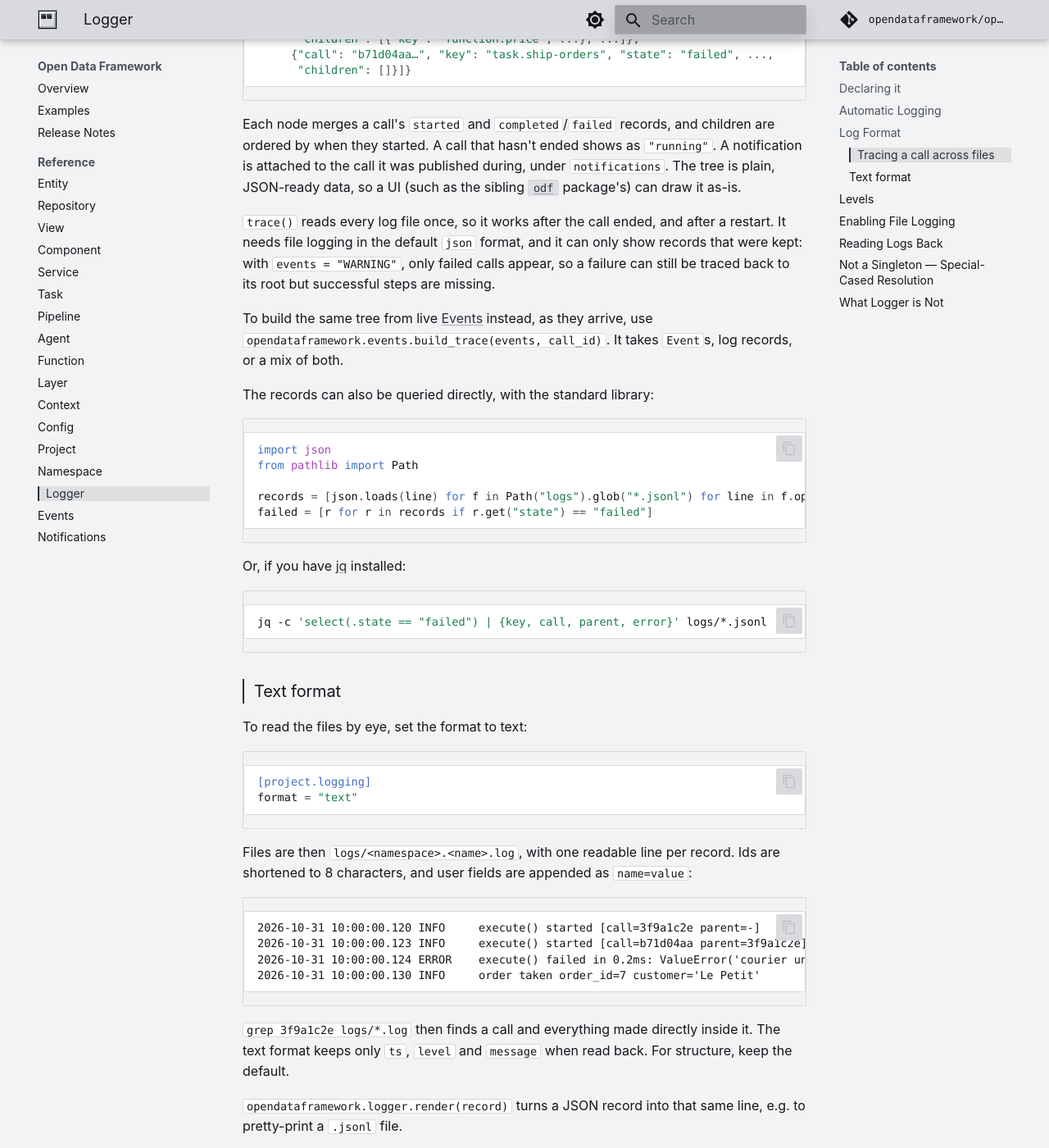
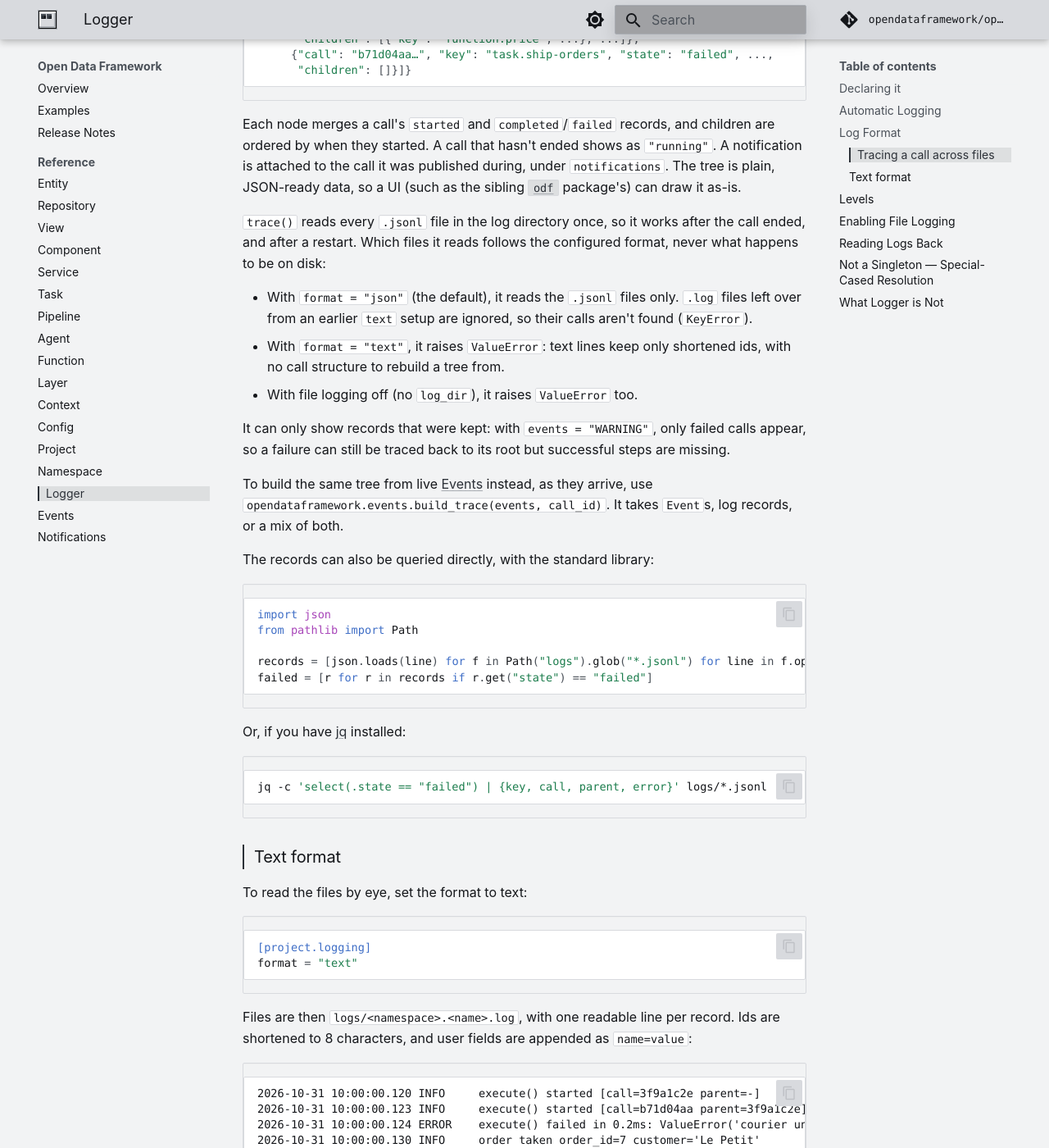
Before and after one commit to opendataframework/opendataframework, an MkDocs documentation site: the page built from docs/logger.md, in a window 1280 px wide and 1400 px high, scrolled down 3251 px. Shown: the whole window at 82% size. Built offline with MkDocs 1.6.1 and Material for MkDocs 9.7.7, drawn with Linux system fonts in a browser that asks for light colours; comment, search, counter and statistics services are not loaded; some of the changed text lies outside the part shown.

Commit message:
:memo: docs(logger): state which log files trace() reads
The docs said trace() "reads every log file" and "needs the json
format", leaving a config/file mismatch unexplained. State the rule:
the configured format decides, never what is on disk. With json it
reads .jsonl files only and ignores leftover .log files; with text it
raises ValueError. Also drop the docstring hint to pass the 8-character
ids text logs show, which contradicted that.

```diff
--- a/docs/logger.md
+++ b/docs/logger.md
@@ -143,11 +143,20 @@ during, under `notifications`. The tree is plain, JSON-ready data, so a UI
 (such as the sibling [`odf`](https://opendataframework.github.io/odf/)
 package's) can draw it as-is.
 
-`trace()` reads every log file once, so it works after the call ended, and
-after a restart. It needs file logging in the default `json` format, and it
-can only show records that were kept: with `events = "WARNING"`, only failed
-calls appear, so a failure can still be traced back to its root but successful
-steps are missing.
+`trace()` reads every `.jsonl` file in the log directory once, so it works
+after the call ended, and after a restart. Which files it reads follows the
+configured format, never what happens to be on disk:
+
+* With `format = "json"` (the default), it reads the `.jsonl` files only.
+  `.log` files left over from an earlier `text` setup are ignored, so their
+  calls aren't found (`KeyError`).
+* With `format = "text"`, it raises `ValueError`: text lines keep only
+  shortened ids, with no call structure to rebuild a tree from.
+* With file logging off (no `log_dir`), it raises `ValueError` too.
+
+It can only show records that were kept: with `events = "WARNING"`, only
+failed calls appear, so a failure can still be traced back to its root but
+successful steps are missing.
 
 To build the same tree from live [Events](events.md) instead, as they
 arrive, use `opendataframework.events.build_trace(events, call_id)`. It takes
```
Also changed, not shown: other parts of docs/logger.md (+1 -1 lines), docs/release-notes.md (+5 -4 lines), 2 other files.
